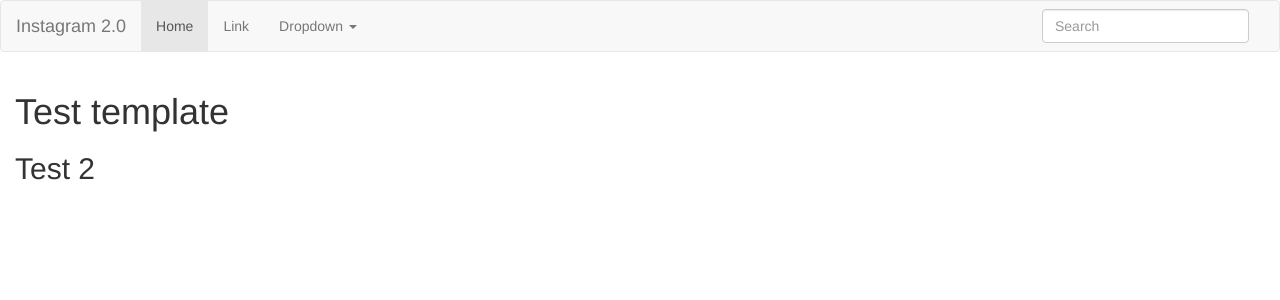
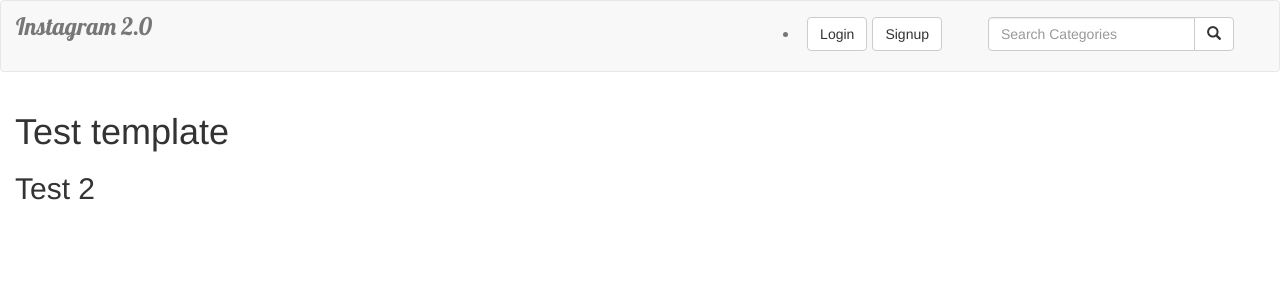
Before and after one commit to msyoki/Instaclone, a Django app: template Instagram/Instaclone/templates/Instaclone/index.html in a window 1280 px wide. Shown: the top 300 px of the page. Run offline with Django 3.2, Linux system fonts and the light colour scheme; the template is opened without the code that fills it, so the values that code supplies are empty; parts of the project's set-up code (start-up, migrations or seed data) failed here and were passed over; some libraries are stand-ins or nearby versions.

Commit message:
add navbar html update for user authentication

```diff
--- a/Instagram/Instaclone/templates/Instaclone/navbar.html
+++ b/Instagram/Instaclone/templates/Instaclone/navbar.html
@@ -10,41 +10,61 @@
         <span class="icon-bar"></span>
         <span class="icon-bar"></span>
       </button>
-        <a class="navbar-brand" href="#">Instagram 2.0</a>
+      <a class="navbar-brand" href="#"><span> Instagram 2.0</span></a>
+    </div>
+    <!-- Collect the nav links, forms, and other content for toggling -->
+    <div class="collapse navbar-collapse " id="bs-example-navbar-collapse-1">
+
+        <!-- Adding a search form  -->
+      <div class="nav navbar-form navbar-right">
+        <form class="navbar-form" role="search" action="#">
+
+          <div class="input-group">
+            <input input type="text" class="form-control" placeholder="Search Categories" name="category">
+            <div class="input-group-btn">
+              <button class="btn btn-default" type="submit"><i class="glyphicon glyphicon-search"></i></button>
+            </div>
+          </div>
+        </form>
+
+      </div>
+      <div class="navbar navbar-brand navbar-right " >
+
+        {% if user.is_authenticated %}
+        <ul >
+          <li class="dropdown">
+            <a href="#" class="dropdown-toggle btn btn-default" data-toggle="dropdown" role="button" aria-expanded="false">Account
+                      <span class="caret"></span>
+                  </a>
+
+            <ul class="dropdown-menu" role="menu">
+              <li>
+                <a href="#">Home</a>
+              </li>
+              <li>
+                <a href="/accounts/password/change">Change Password</a>
+              </li>
+              <li>
+                <a href="/logout">Logout</a>
+              </li>
+            </ul>
+          </li>
+
+            {% else %}
+          <li >
+            <a class='btn btn-default' href="/accounts/login">Login</a>
+            <a class='btn btn-default float-right' href="/accounts/register">Signup</a>
+          </li>
+          {% endif %}
+
+        </ul>
+
       </div>
 
-
-
-
-      <!-- Collect the nav links, forms, and other content for toggling -->
-      <div class="collapse navbar-collapse" id="bs-example-navbar-collapse-1">
-        <ul class="nav navbar-nav">
-          <li class="active"><a href="#">Home <span class="sr-only">(current)</span></a></li>
-          <li><a href="#">Link</a></li>
-          <li class="dropdown">
-            <a href="#" class="dropdown-toggle" data-toggle="dropdown" role="button" aria-haspopup="true" aria-expanded="false">Dropdown <span class="caret"></span></a>
-            <ul class="dropdown-menu">
-              <li><a href="#">Action</a></li>
-              <li><a href="#">Another action</a></li>
-              <li><a href="#">Something else here</a></li>
-              <li role="separator" class="divider"></li>
-              <li><a href="#">Separated link</a></li>
-              <li role="separator" class="divider"></li>
-              <li><a href="#">One more separated link</a></li>
-            </ul>
-          </li>
-        </ul>
-        <form class="navbar-form navbar-right">
-          <div class="form-group">
-            <input class="form-control" type="text" autocapitalize="none" placeholder="Search" value="">
-          </div>
-        </form>
     </div><!-- /.navbar-collapse -->
   </div><!-- /.container-fluid -->
+
 </nav>
-
-
-
 
 
 
```
Lines whose indentation alone changed are shown as unchanged.
